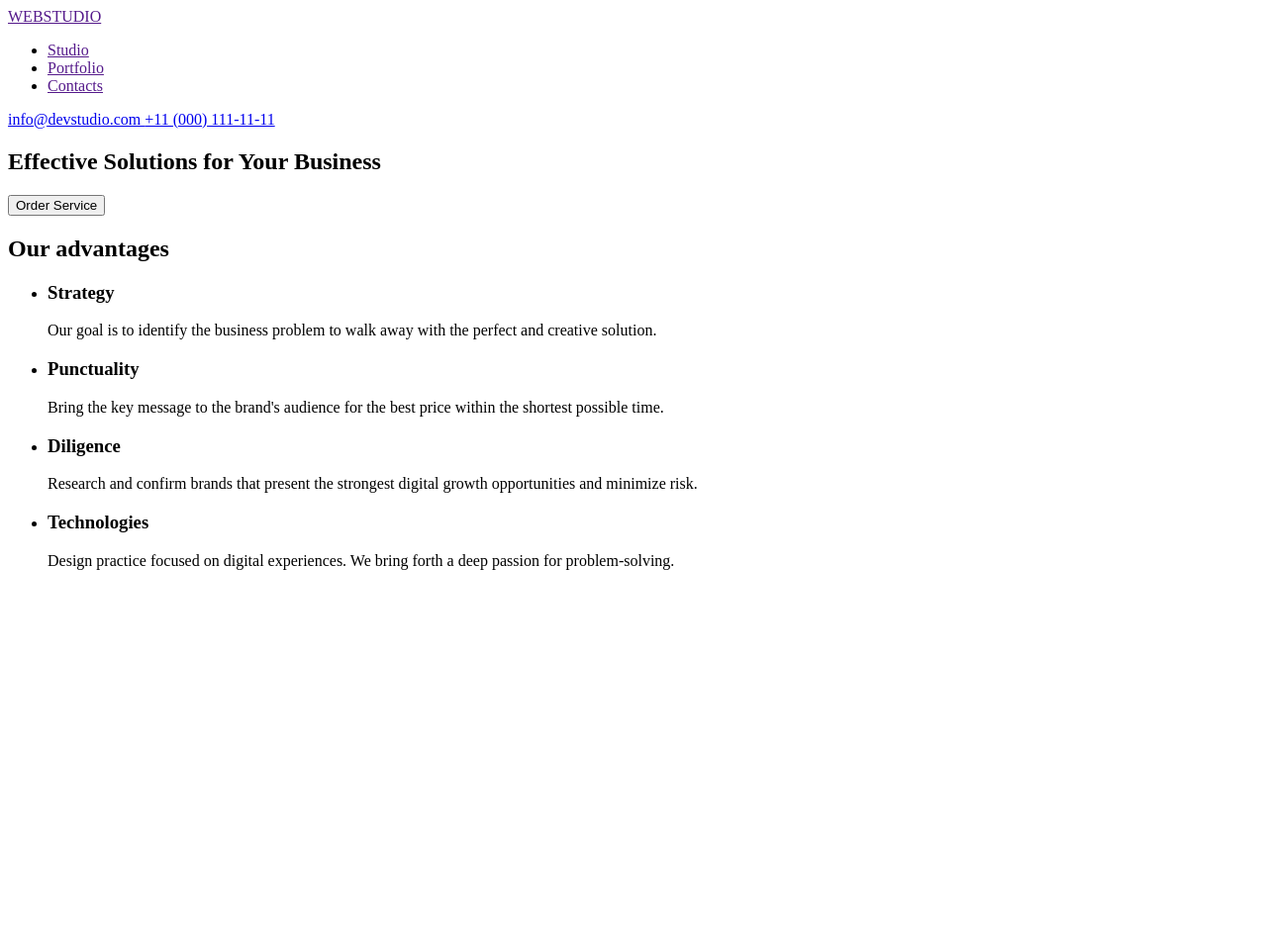
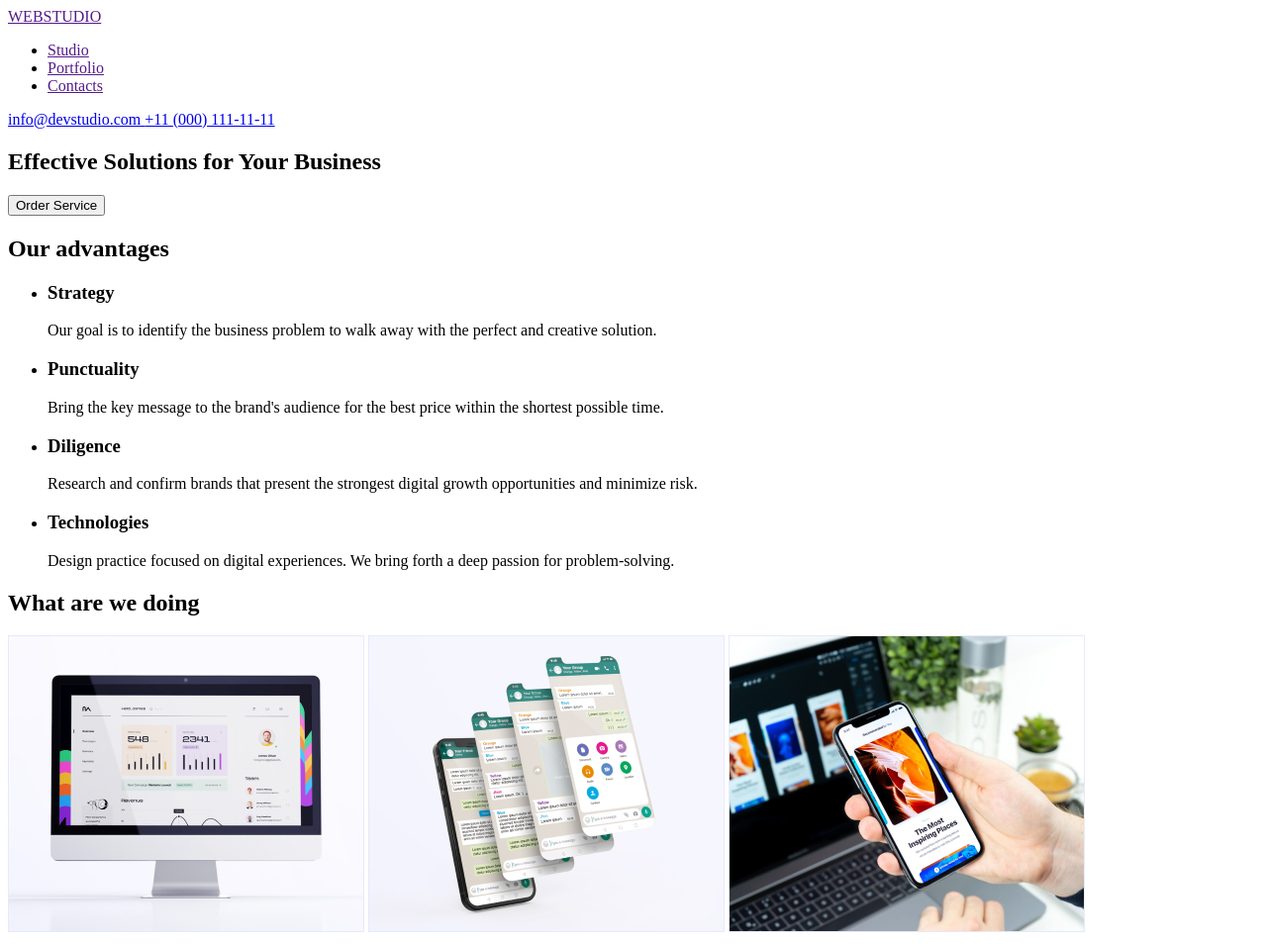
Before and after one commit to MichaelTetris/Tutorial, a plain HTML site: page index.html in a window 1280 px wide. Shown: the whole page at 99% size. Before the commit the page ends 800 px from the top, so only its background shows below. Drawn offline with Linux system fonts and the light colour scheme.

Commit message:
add section img

```diff
--- a/index.html
+++ b/index.html
@@ -57,6 +57,13 @@
         </li>
       </ul>
     </section>
+    <!--What are we doing-->
+    <section>
+      <h2>What are we doing</h2>
+      <img src="./images/What are we doing/img1.jpg" alt="img" width="360">
+      <img src="./images/What are we doing/img2.jpg" alt="img" width="360">
+      <img src="./images/What are we doing/img3.jpg" alt="img" width="360">
+    </section>
   </main>
 </body>
 </html>
```
Also changed, not shown: images/What are we doing/img1.jpg (added), images/What are we doing/img2.jpg (added), images/What are we doing/img3.jpg (added).
